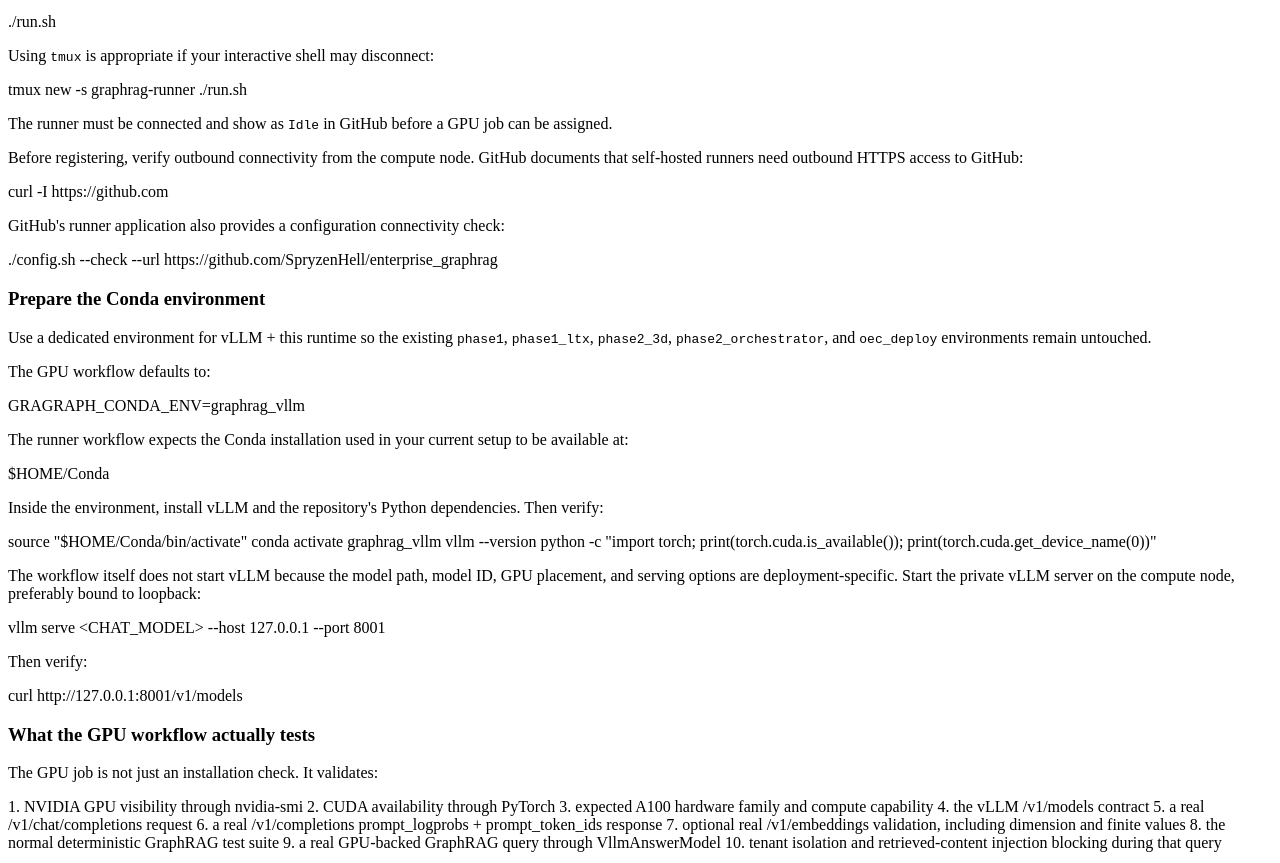
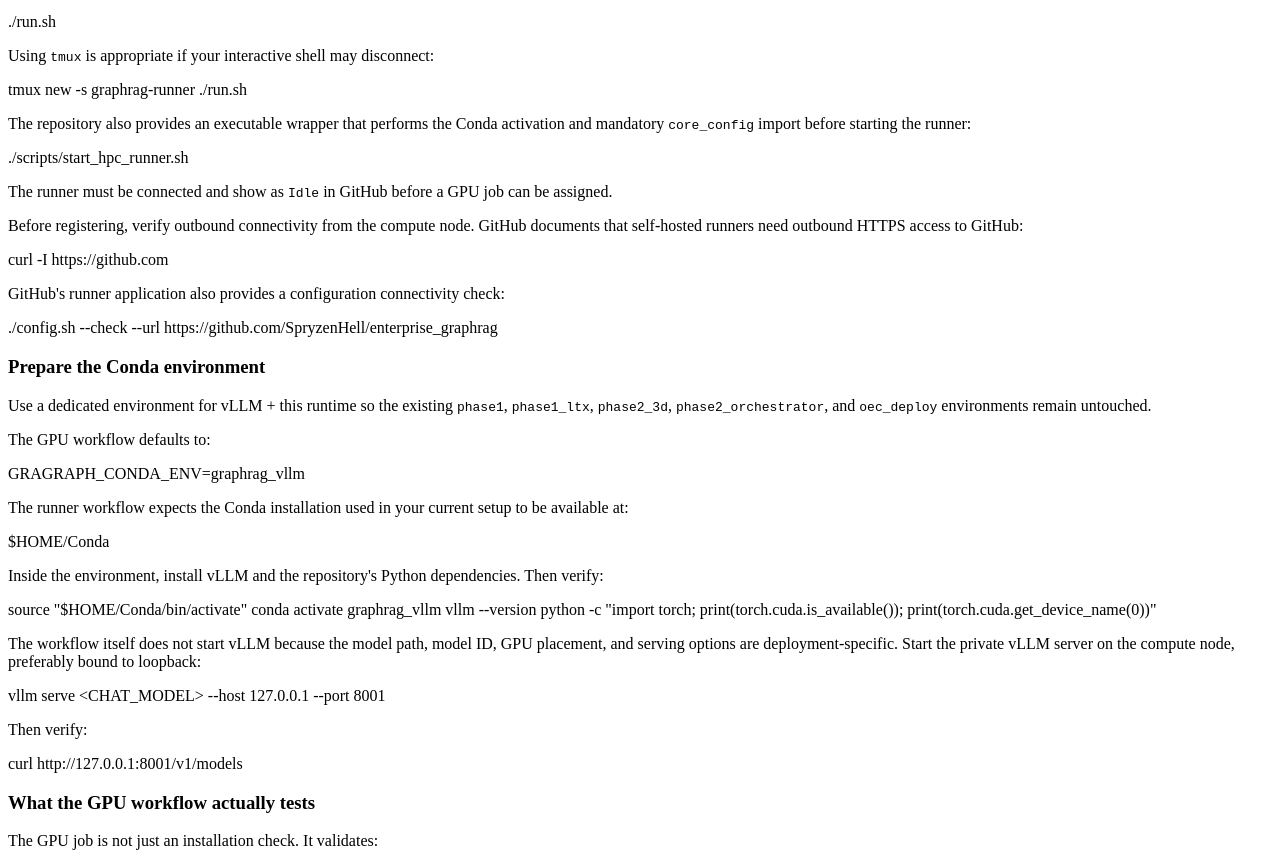
Before and after one commit to SpryzenHell/enterprise_graphrag, an Eleventy site: page docs/HPC_VLLM.md in a window 1280 px wide. Shown: the part 2990-3853 px from the top of the page. Built offline with nearby package versions, Linux system fonts and the light colour scheme; Eleventy itself is replaced by a stand-in of ours; files that its build step writes are made by us from their sources.

Commit message:
document executable HPC runner wrapper

```diff
--- a/docs/HPC_VLLM.md
+++ b/docs/HPC_VLLM.md
@@ -178,6 +178,10 @@
     tmux new -s graphrag-runner
     ./run.sh
 
+The repository also provides an executable wrapper that performs the Conda activation and mandatory `core_config` import before starting the runner:
+
+    ./scripts/start_hpc_runner.sh
+
 The runner must be connected and show as `Idle` in GitHub before a GPU job can be assigned.
 
 Before registering, verify outbound connectivity from the compute node. GitHub documents that self-hosted runners need outbound HTTPS access to GitHub:
```
